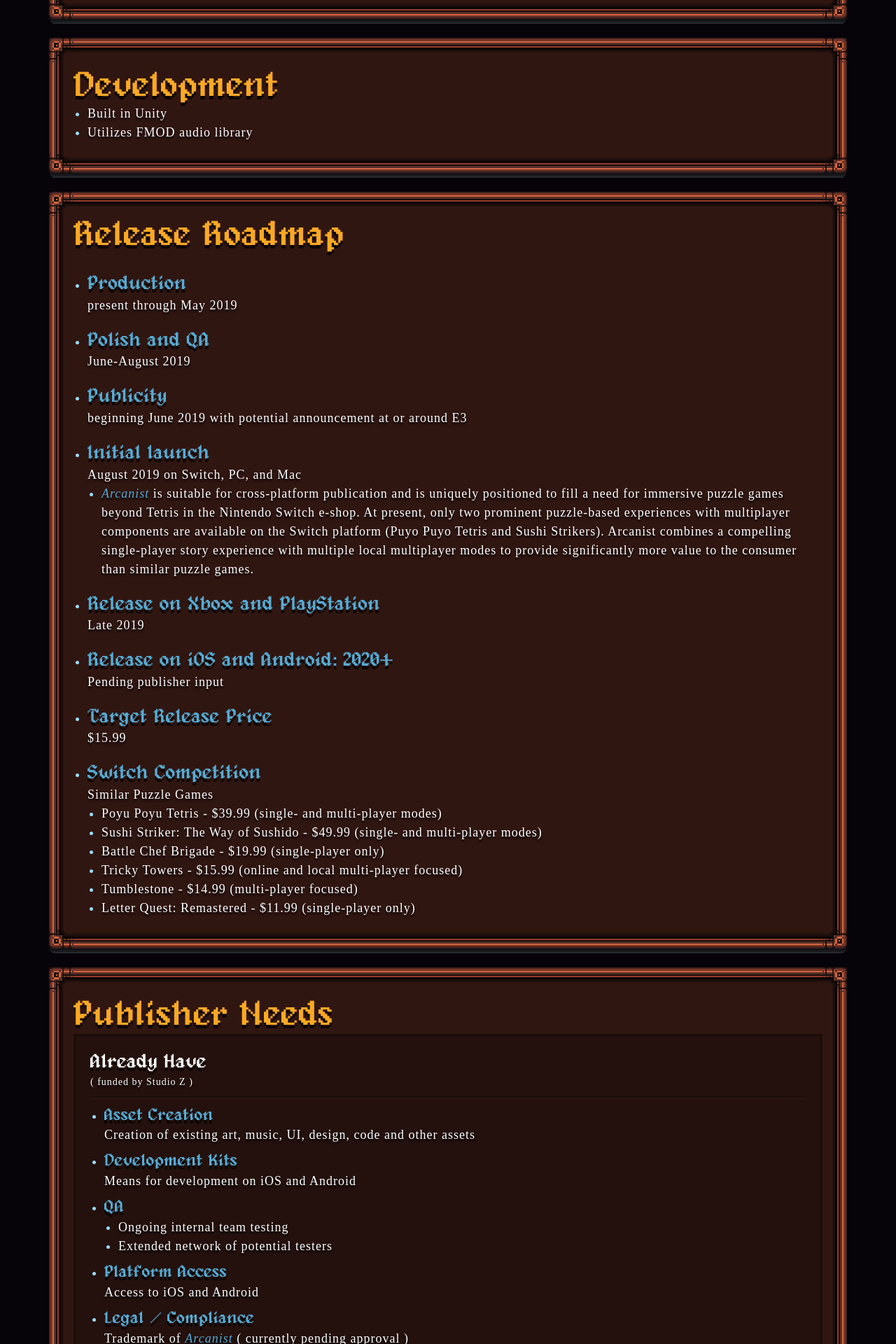
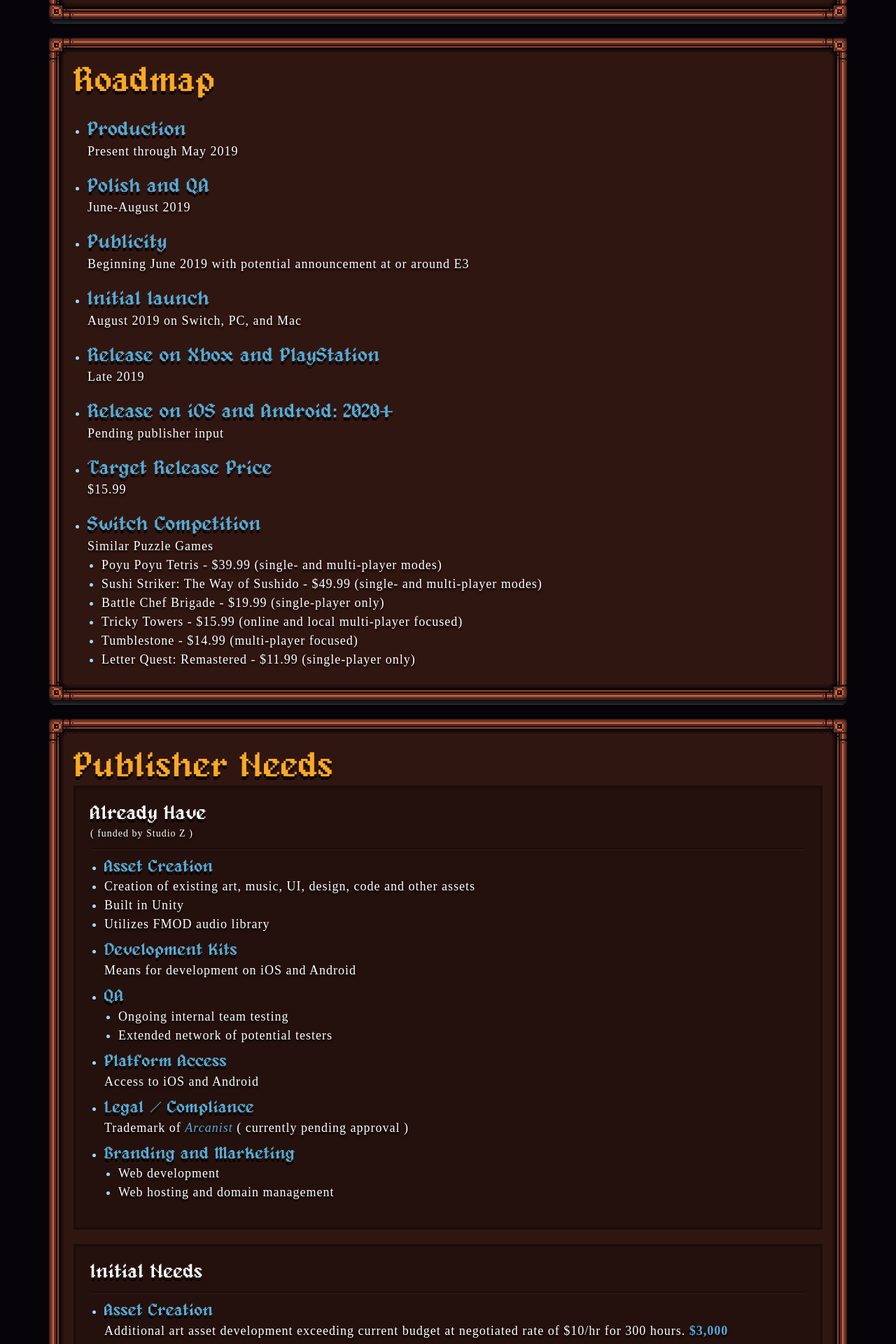
Before and after one commit to jsruesch/arcanistpitch, a PHP site: page / in a window 1280 px wide. Shown: the part 2493-4413 px from the top of the page at 70% size. Run offline with PHP 8.4, Linux system fonts and the light colour scheme; some libraries are stand-ins or nearby versions; some web fonts are replaced.

Commit message:
Minor editor to add consistency and polish

```diff
--- a/index.php
+++ b/index.php
@@ -183,7 +183,7 @@
                           <ul class="disc">
                             <li class="mar20-top">
                               <p>
-                                <i class="text-lblue">Arcanist</i> is suitable for cross-platform publication and is uniquely positioned to fill a need for puzzle games beyond Tetris on the Nintendo Switch.
+                                <i class="text-lblue">Arcanist</i> is suitable for cross-platform publication and is uniquely positioned to fill a need for immersive puzzle games beyond Tetris in the Nintendo Switch e-shop. At present, only two prominent puzzle-based experiences with multiplayer components are available on the Switch platform (Puyo Puyo Tetris and Sushi Strikers). Arcanist combines a compelling single-player story experience with multiple local multiplayer modes to provide significantly more value to the consumer than similar puzzle games.
                               </p>
                             </li>
                             <div class="col-sm-8 offset-sm-2 mar20-top">
@@ -258,28 +258,6 @@
     </div>
     <!-- END: Media -->
 
-    <!-- Development -->
-    <div class="row mar20-top">
-      <div class="ninebox">
-        <div class="tl"></div><div class="tt"></div><div class="tr"></div>
-        <div class="lt"></div>
-          <div class="mt">
-            <div class="row">
-              <h1 class="text-gold animate-text-odd">Development</h1>
-            </div>
-            <div class="row">
-              <ul class="disc">
-                <li><p>Built in Unity</p></li>
-                <li><p>Utilizes FMOD audio library</p></li>
-              </ul>
-            </div>
-          </div>
-        <div class="rt"></div>
-        <div class="bl"></div><div class="bt"></div><div class="br"></div>
-      </div>
-    </div>
-    <!-- END: Development -->
-
     <!-- Release Roadmap -->
     <div class="row mar20-top">
       <div class="ninebox">
@@ -287,13 +265,13 @@
         <div class="lt"></div>
           <div class="mt">
             <div class="row">
-              <h1 class="text-gold animate-text-even">Release Roadmap</h1>
+              <h1 class="text-gold animate-text-even">Roadmap</h1>
             </div>
             <div class="row">
               <ul class="disc">
                 <li class="mar20-top">
                   <h3 class="text-lblue">Production</h3>
-                  <p>present through May 2019</p>
+                  <p>Present through May 2019</p>
                 </li>
                 <li class="mar20-top">
                   <h3 class="text-lblue">Polish and QA</h3>
@@ -301,18 +279,11 @@
                 </li>
                 <li class="mar20-top">
                   <h3 class="text-lblue">Publicity</h3>
-                  <p>beginning June 2019 with potential announcement at or around E3</p>
+                  <p>Beginning June 2019 with potential announcement at or around E3</p>
                 </li>
                 <li class="mar20-top">
                   <h3 class="text-lblue">Initial launch</h3>
                   <p>August 2019 on Switch, PC, and Mac</p>
-                  <ul class="disc">
-                    <li>
-                      <p>
-                        <i class="text-lblue">Arcanist</i> is suitable for cross-platform publication and is uniquely positioned to fill a need for immersive puzzle games beyond Tetris in the Nintendo Switch e-shop. At present, only two prominent puzzle-based experiences with multiplayer components are available on the Switch platform (Puyo Puyo Tetris and Sushi Strikers). Arcanist combines a compelling single-player story experience with multiple local multiplayer modes to provide significantly more value to the consumer than similar puzzle games.
-                      </p>
-                    </li>
-                  </ul>
                 </li>
                 <li class="mar20-top">
                   <h3 class="text-lblue">Release on Xbox and PlayStation</h3>
@@ -368,7 +339,15 @@
                 <ul class="disc">
                   <li>
                     <h4 class="text-lblue">Asset Creation</h4>
-                    <p class="text-white">Creation of existing art, music, UI, design, code and other assets</p>
+                    <li>
+						<p class="text-white">Creation of existing art, music, UI, design, code and other assets</p>
+					</li>
+					<li>
+						<p class="text-white">Built in Unity</p>
+					</li>
+					<li>
+						<p class="text-white">Utilizes FMOD audio library</p>
+					</li>
                   </li>
                   <li class="mar10-top">
                     <h4 class="text-lblue">Development Kits</h4>
```
